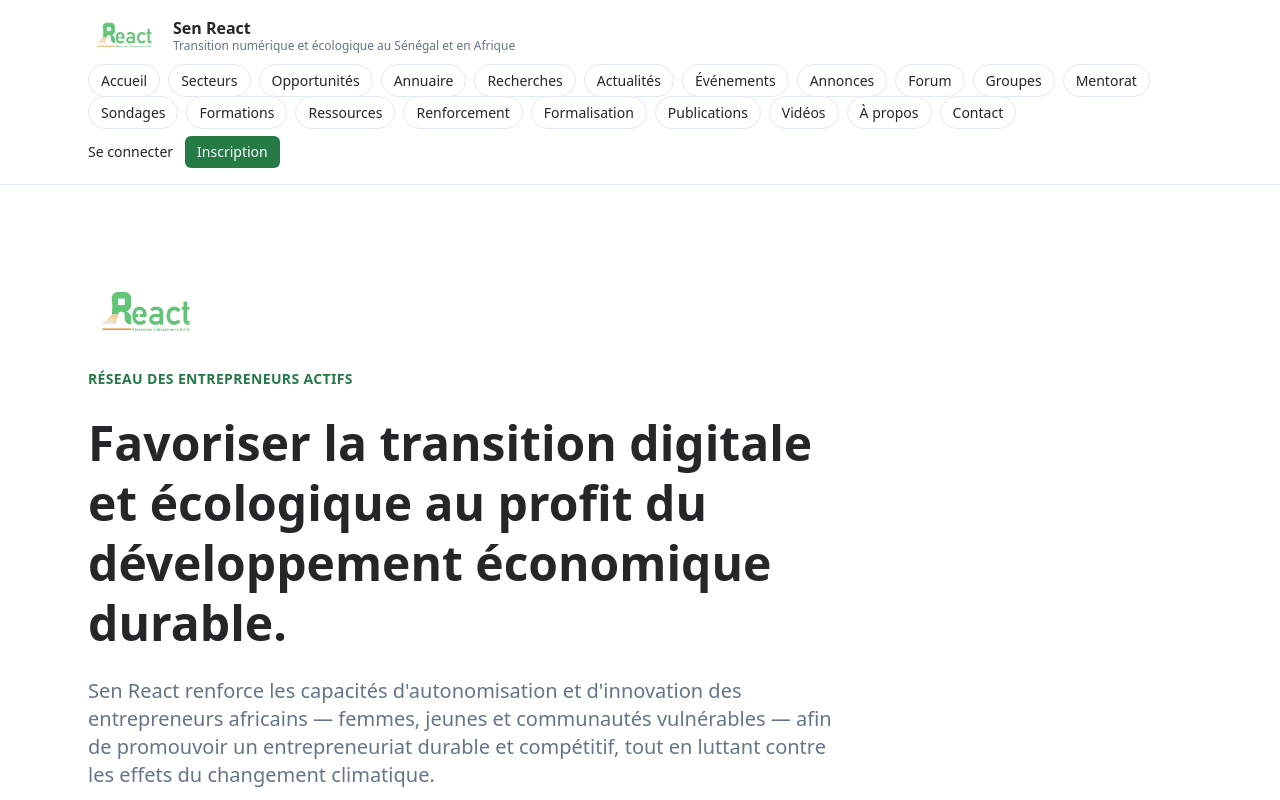
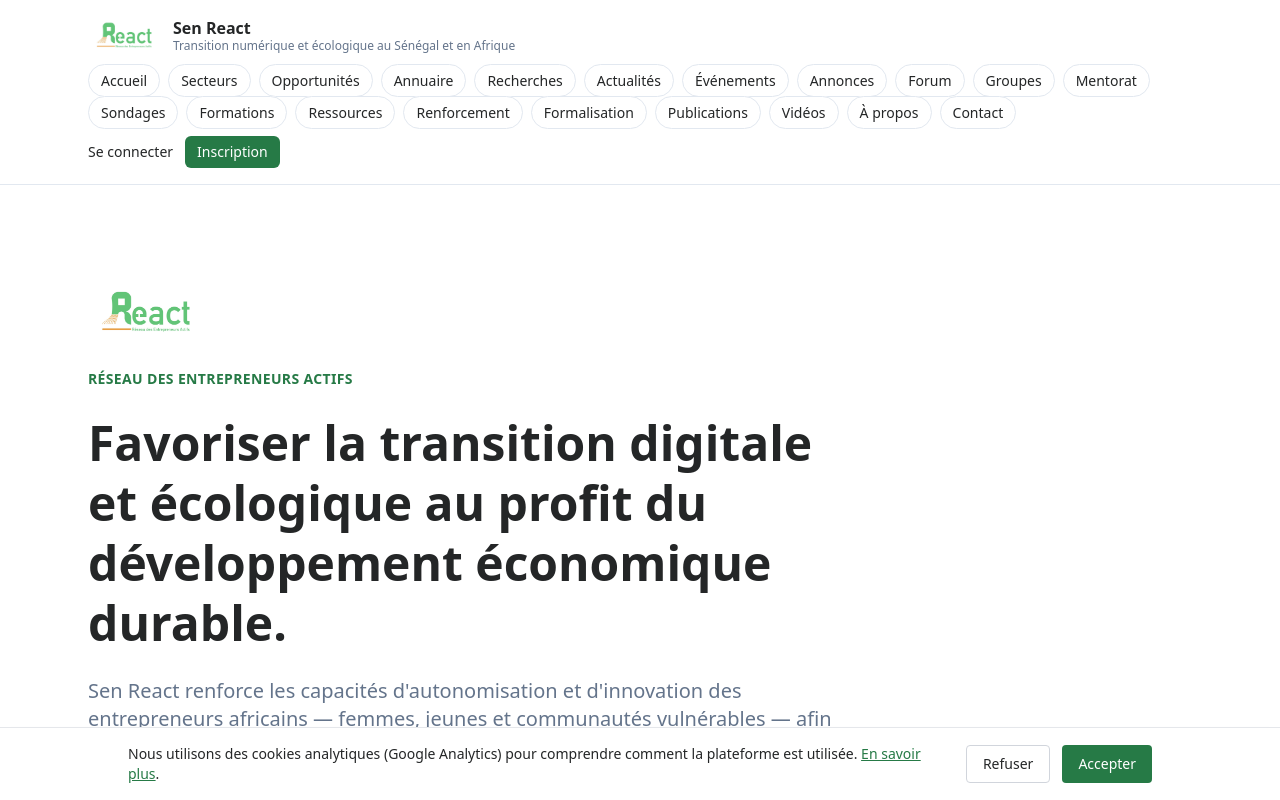
Before and after one commit to senreact/sen-react, a Next.js app in the folder apps/web/: page / in a window 1280 px wide. Shown: the top 800 px of the page. Built offline with nearby package versions, Linux system fonts and the light colour scheme; no server answers; the database is empty.

Commit message:
feat(phase-13): cookie consent banner — gates GA4 behind LPDP-compliant opt-in

```diff
--- a/apps/web/src/app/layout.tsx
+++ b/apps/web/src/app/layout.tsx
@@ -1,7 +1,7 @@
 import type { Metadata } from "next";
-import Script from "next/script";
 import { DEFAULT_LOCALE } from "@sen-react/shared";
 
+import { CookieConsentBanner } from "@/components/CookieConsentBanner";
 import { SiteFooter } from "@/components/SiteFooter";
 import { SiteHeader } from "@/components/SiteHeader";
 import { getSiteFooter, getSiteHeader } from "@/lib/cms";
@@ -62,17 +62,7 @@ export default async function RootLayout({ children }: { children: React.ReactNo
           {children}
         </div>
         <SiteFooter data={footerData} />
-        {GA_ID ? (
-          <>
-            <Script
-              src={`https://www.googletagmanager.com/gtag/js?id=${GA_ID}`}
-              strategy="afterInteractive"
-            />
-            <Script id="ga-init" strategy="afterInteractive">
-              {`window.dataLayer=window.dataLayer||[];function gtag(){dataLayer.push(arguments);}gtag('js',new Date());gtag('config','${GA_ID}');`}
-            </Script>
-          </>
-        ) : null}
+        <CookieConsentBanner gaId={GA_ID} />
       </body>
     </html>
   );
--- /dev/null
+++ b/apps/web/src/components/CookieConsentBanner.tsx
@@ -0,0 +1,81 @@
+"use client";
+
+import Script from "next/script";
+import { useEffect, useState } from "react";
+
+const STORAGE_KEY = "cookie-consent";
+type ConsentStatus = "accepted" | "declined" | null;
+
+export function CookieConsentBanner({ gaId }: { gaId?: string }) {
+  const [status, setStatus] = useState<ConsentStatus | "loading">("loading");
+
+  useEffect(() => {
+    const stored = localStorage.getItem(STORAGE_KEY) as ConsentStatus;
+    setStatus(stored ?? null);
+  }, []);
+
+  function accept() {
+    localStorage.setItem(STORAGE_KEY, "accepted");
+    setStatus("accepted");
+  }
+
+  function decline() {
+    localStorage.setItem(STORAGE_KEY, "declined");
+    setStatus("declined");
+  }
+
+  const showBanner = status === null;
+  const loadGa = status === "accepted" && !!gaId;
+
+  return (
+    <>
+      {loadGa && (
+        <>
+          <Script
+            src={`https://www.googletagmanager.com/gtag/js?id=${gaId}`}
+            strategy="afterInteractive"
+          />
+          <Script id="ga-init" strategy="afterInteractive">
+            {`window.dataLayer=window.dataLayer||[];function gtag(){dataLayer.push(arguments);}gtag('js',new Date());gtag('config','${gaId}');`}
+          </Script>
+        </>
+      )}
+      {showBanner && (
+        <div
+          role="dialog"
+          aria-label="Préférences de cookies"
+          aria-live="polite"
+          className="fixed bottom-0 left-0 right-0 z-50 border-t border-gray-200 bg-white px-4 py-4 shadow-lg sm:px-6"
+        >
+          <div className="mx-auto flex max-w-5xl flex-col gap-3 sm:flex-row sm:items-center sm:justify-between">
+            <p className="text-sm text-[color:var(--color-fg)]">
+              Nous utilisons des cookies analytiques (Google Analytics) pour comprendre comment la
+              plateforme est utilisée.{" "}
+              <a
+                href="/cookies"
+                className="text-[color:var(--color-accent)] underline hover:no-underline"
+              >
+                En savoir plus
+              </a>
+              .
+            </p>
+            <div className="flex shrink-0 gap-3">
+              <button
+                onClick={decline}
+                className="rounded border border-gray-300 px-4 py-2 text-sm font-medium text-[color:var(--color-fg)] hover:bg-gray-50"
+              >
+                Refuser
+              </button>
+              <button
+                onClick={accept}
+                className="rounded bg-[color:var(--color-accent)] px-4 py-2 text-sm font-medium text-white hover:opacity-90"
+              >
+                Accepter
+              </button>
+            </div>
+          </div>
+        </div>
+      )}
+    </>
+  );
+}
```
